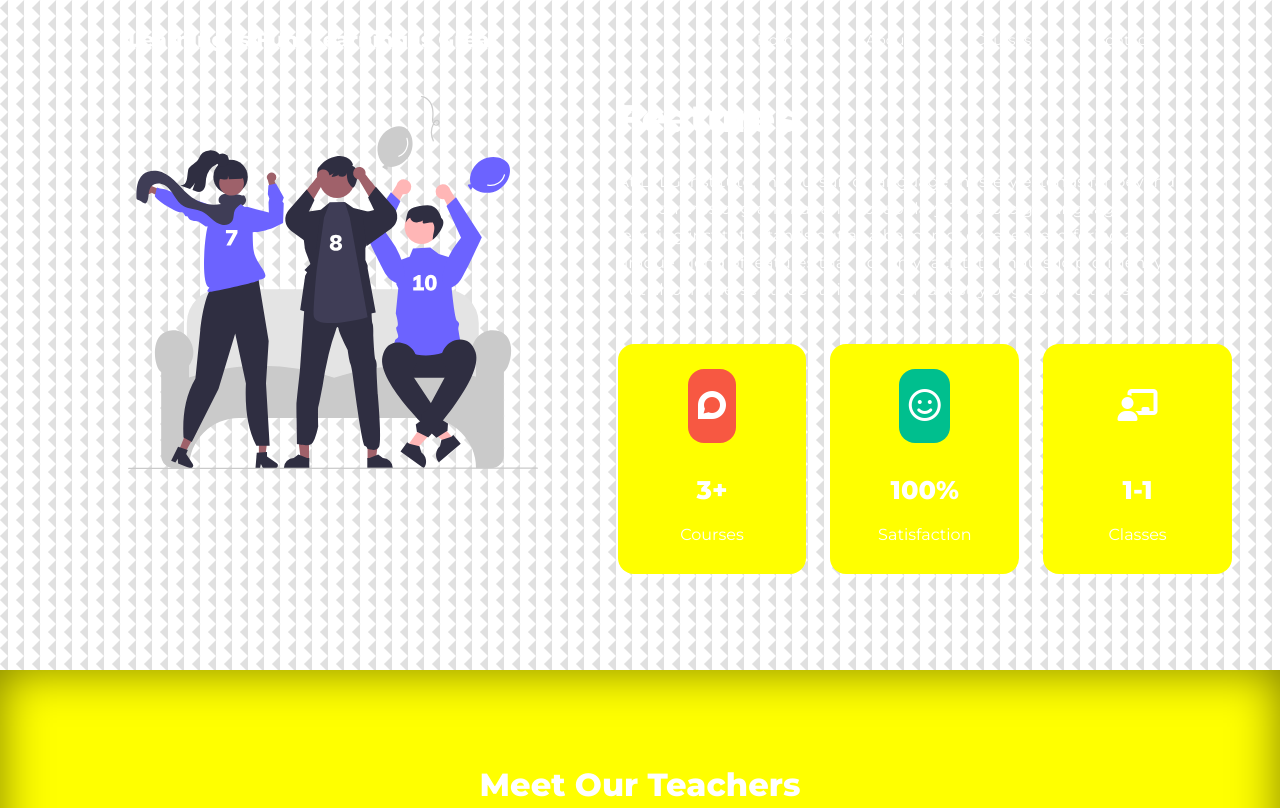
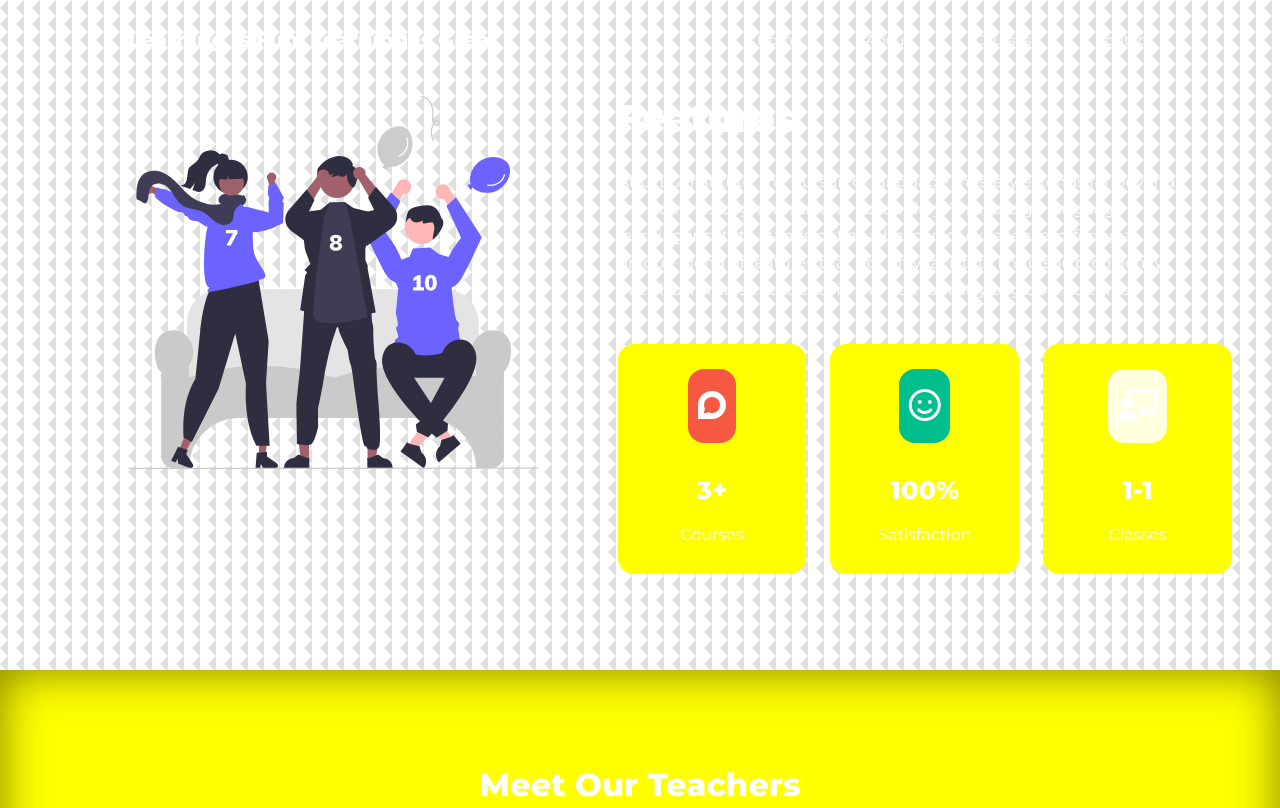
Before and after one commit to Omegahelkarex/lflg, a plain HTML site: page about.html in a window 1280 px wide. Shown: the top 808 px of the page. Drawn offline with nearby package versions, Linux system fonts and the light colour scheme.

Commit message:
Update style.css

```diff
--- a/css/style.css
+++ b/css/style.css
@@ -10,7 +10,7 @@
 
 
 :root {
-    --color-primary: #FFFFEO;
+    --color-primary: #FFFFE0;
     --color-success: #00bf8e;
     --color-warning: #f7c94b;
     --color-danger: #f75842;
```
